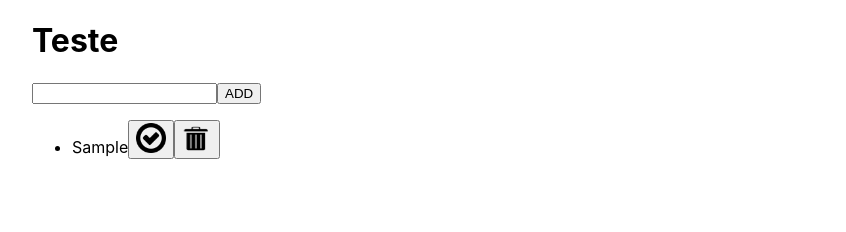
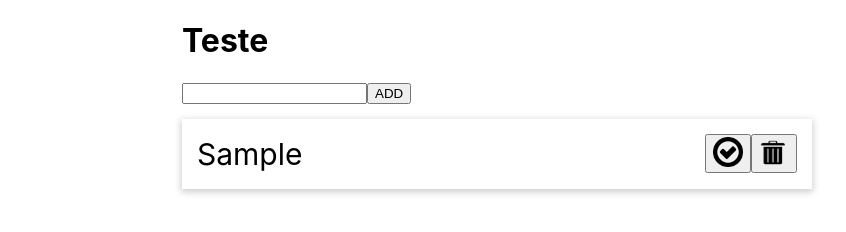
Before and after one commit to Rhuan-Gonzaga/ToDoList, a React app: page / in a window 1280 px wide. Both pictures are taken after typing "Sample" into the empty fields and a click on the button "ADD". Shown: the whole page, without its empty margins (158-1004 px from the left). Built offline with nearby package versions, Linux system fonts and the light colour scheme.

Commit message:
Separando os componentes e dando um estilo

```diff
--- a/src/Lista.js
+++ /dev/null
@@ -1,33 +0,0 @@
-import React from "react";
-
-
-
-function FeitoImg(props){
-    if(props.feito){
-       return (<img src="./assets/on.png"></img>)
-    }
-    else{
-        return (<img src="./assets/off.png"></img>)
-
-    }
-}
-
-function Lista(props){
-
-    return(
-        <ul>
-            {/*Criando uma lista de tarefas*/}
-            {props.tarefasAtual.map(tarefa =>
-            <li className={tarefa.feito ? "feito" : " "} key={tarefa.id}>
-                {tarefa.texto}
-                <button onClick={()=>{props.feitoClicado(tarefa)}}><FeitoImg feito={tarefa.feito}></FeitoImg></button>
-                <button onClick={()=>{props.deletado(tarefa)}}><img src="./assets/bin.png"></img></button>
-
-            </li>)}
-        </ul>
-    )
-
-}
-
-
-export default Lista;
--- a/src/Todo.css
+++ b/src/Todo.css
@@ -1,13 +1,28 @@
 .container{
     margin: auto;
-    max-width: 900px;
+    max-width: 600px;
 }
 
-.feito{
-    text-decoration: line-through;
-}
+
 
 img{
     height: 30px;
     width: 30px;
 }
+
+ul{
+    list-style: none;
+    margin: 0;
+    padding: 0;
+}
+
+.item{
+    width: 100%;
+    display: flex;
+    justify-content: space-between;
+    align-items: center;
+    font-size: 30px;
+    padding: 15px;
+    margin-top: 15px;
+    box-shadow: 0 2px 7px 1px rgba(0, 0, 0, 0.2);
+}
--- a/src/Todo.js
+++ b/src/Todo.js
@@ -1,8 +1,8 @@
 import React, { useState } from "react";
 import "./Todo.css";
-import Item from "./item";
-import Lista from "./Lista";
-import Formulario from "./Formulario";
+import Item from "./componentes/item";
+import Lista from "./componentes/Lista";
+import Formulario from "./componentes/Formulario";
 
 function Todo(){
 
--- /dev/null
+++ b/src/componentes/Lista.js
@@ -0,0 +1,18 @@
+import React from "react";
+import ListaItem from "./Listaitem";
+
+
+
+function Lista(props){
+
+    return(
+        <ul>
+            {/*Criando uma lista de tarefas*/}
+            {props.tarefasAtual.map(tarefa => <ListaItem key={tarefa.id} tarefa={tarefa} feitoClicado={props.feitoClicado} deletado={props.deletado}></ListaItem>)}
+        </ul>
+    )
+
+}
+
+
+export default Lista;
--- /dev/null
+++ b/src/componentes/Listaitem.js
@@ -0,0 +1,32 @@
+import React from "react";
+import Cartao from "./Tarefa";
+
+function FeitoImg(props){
+    if(props.feito){
+       return (<img alt="nFeito" src="./assets/on.png"></img>)
+    }
+    else{
+        return (<img alt="feito" src="./assets/off.png"></img>)
+
+    }
+}
+
+function ListaItem(props){
+
+    return(
+
+
+            <li key={props.tarefa.id}>
+                <Cartao className={props.tarefa.feito ? "feito item" : "item"}>
+                    {props.tarefa.texto}
+                    <div>
+                        <button onClick={()=>{props.feitoClicado(props.tarefa)}}><FeitoImg feito={props.tarefa.feito}></FeitoImg></button>
+                        <button onClick={()=>{props.deletado(props.tarefa)}}><img alt="lixeira" src="./assets/bin.png"></img></button>
+                    </div>
+                </Cartao>
+            </li>)
+
+}
+
+
+export default ListaItem;
--- /dev/null
+++ b/src/componentes/Tarefa.js
@@ -0,0 +1,9 @@
+import React from "react";
+
+function Cartao(props){
+    return <div className={props.classsName? `${props.className} feito` : "item"}>
+        {props.children}
+    </div>
+}
+
+export default Cartao;
```
Also changed, not shown: src/componentes/Formulario.js (renamed from src/Formulario.js), src/componentes/item.js (renamed from src/item.js).
